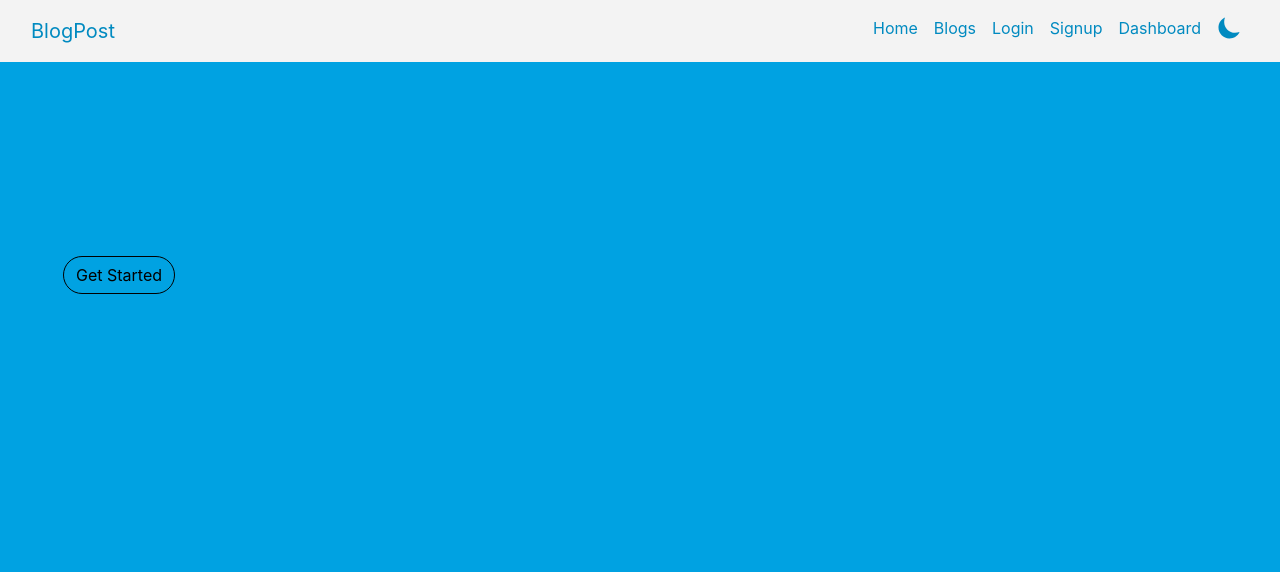
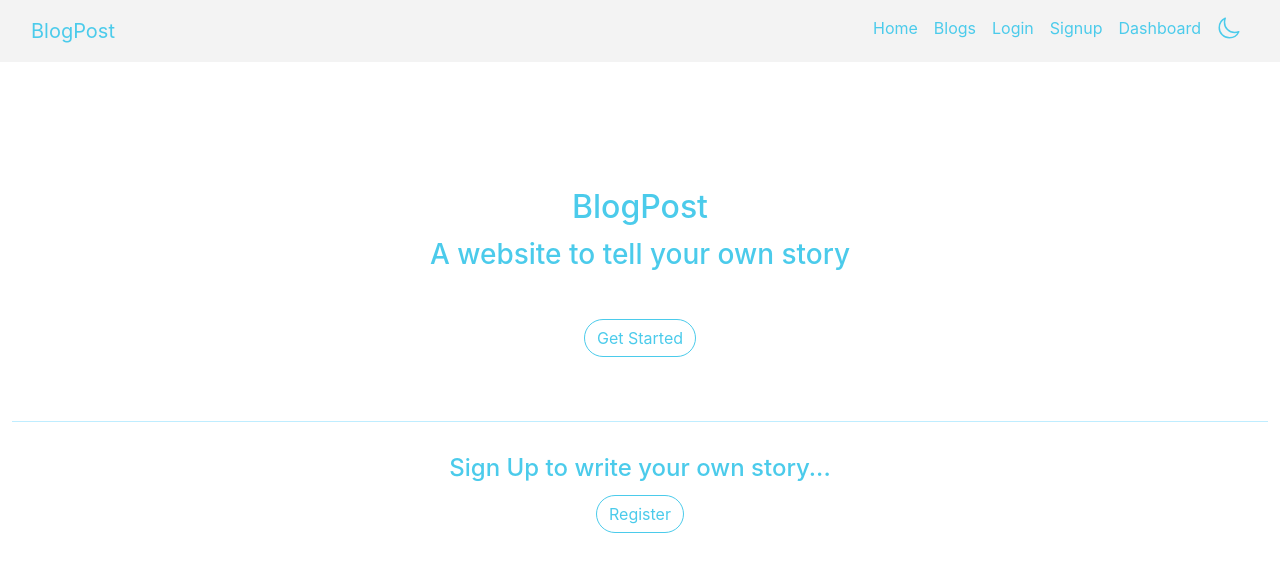
Before and after one commit to MakarandPundlik/BlogPost, a React (Create React App) app in the folder frontend_mod/: page / in a window 1280 px wide. Shown: the top 572 px of the page. Built offline with nearby package versions, Linux system fonts and the light colour scheme.

Commit message:
added homepage

```diff
--- a/frontend_mod/src/App.css
+++ b/frontend_mod/src/App.css
@@ -1,6 +1,5 @@
 .App {
   text-align: center;
-
 }
 
 /*For jsx files*/
@@ -10,8 +9,8 @@ caption {
 
 .custom-control-input:checked ~ .custom-control-label::before {
   color: #fff;
-  border-color: #00a2e2;
-  background-color: #00a2e2;
+  border-color: #4bcbeb;
+  background-color: #4bcbeb;
 }
 
 .custom-navbar-light {
@@ -19,7 +18,7 @@ caption {
 }
 .custom-navbar-light .nav-link,
 .custom-navbar-light .navbar-brand {
-  color: #008ac0;
+  color: #4bcbeb;
 }
 
 .custom-navbar-dark {
@@ -27,26 +26,26 @@ caption {
 }
 .custom-navbar-dark .nav-link,
 .custom-navbar-dark .navbar-brand {
-  color: #008ac0;
+  color: #4bcbeb;
 }
 
 .dark-text {
-  color: #008ac0;
+  color: #4bcbeb;
 }
 
 .bg-custom {
-  background-color: #008ac0;
+  background-color: #4bcbeb;
 }
 
 .custom-btn,
 .custom-btn:hover {
-  background-color: #008ac0;
+  background-color: #4bcbeb;
   color: #ffffff;
 }
 
 .modal-btn,
 .modal-btn:hover {
-  color: #008ac0;
+  color: #4bcbeb;
   background-color: #ffffff;
 }
 
@@ -54,42 +53,41 @@ caption {
 .dropdown-item:active {
   color: #fff;
   text-decoration: none;
-  background-color: #008ac0;
+  background-color: #4bcbeb;
 }
 
 hr {
   border: none;
   height: 10px;
   /* Set the hr color */
-  color: #008ac0; /* old IE */
+  color: #4bcbeb; /* old IE */
   background-color: #00b7ff; /* Modern Browsers */
 }
 
 /* homepage */
-.btn-homepage-light{
-  color: #ffffff;
 
+.btn-homepage {
+  color: #4bcbeb;
   border-radius: 2rem;
   border-width: 0.1rem;
-  border-color: #ffffff;
+  border-color: #4bcbeb;
+  transition: 0.7s;
 }
-.btn-homepage-light:hover{
-  color: #00a2e2;
-  background-color: #ffffff;
+.btn-homepage:hover {
+  color: #ffffff;
+  background-color: #4bcbeb;
   border-radius: 2rem;
   border-width: 0.1rem;
+  border-color: #4bcbeb;
+  transition: 0.7s;
 }
 
-.btn-homepage-dark{
-  color: #000000;
-
-  border-radius: 2rem;
-  border-width: 0.1rem;
-  border-color: #000000;
+/* pagination nav */
+.custom-link{
+  background-color: #4bcbeb;
+  transition: 0.7s;
 }
-.btn-homepage-dark:hover{
-  color: #00a2e2;
-  background-color: #000000;
-  border-radius: 2rem;
-  border-width: 0.1rem;
+.custom-link:hover{
+  background-color: #4bcbeb;
+  transition: 0.7s;
 }
--- a/frontend_mod/src/App.jsx
+++ b/frontend_mod/src/App.jsx
@@ -16,7 +16,7 @@ import { useEffect, useState } from 'react';
 function App() {
 
   return (
-    <div className="App" style={{color:"#008ac0"}}>
+    <div className="App" style={{color:"#4bcbeb"}}>
 
       <BrowserRouter>
         <Navbar />
--- a/frontend_mod/src/components/Cardschema.jsx
+++ b/frontend_mod/src/components/Cardschema.jsx
@@ -50,7 +50,7 @@ function Cardschema(props) {
 
   return (
     <div className="col-md-4 col-lg-4 col-xl-3 col-sm-6 ">
-      <div className="card shadow-lg " style={{  color:"#008ac0" }}>
+      <div className="card shadow-lg " style={{  color:"#4bcbeb" }}>
 
         <img
           src={ImageArray[Math.floor(Math.random() * ImageArray.length)]}
@@ -65,7 +65,7 @@ function Cardschema(props) {
           {/* <div className="text-left">
             <div className="text-secondary">100 100</div>
           </div> */}
-          <button className="btn custom-btn m-1" onClick={(e) => handleClick(e)}>
+          <button className="btn btn-homepage m-1" onClick={(e) => handleClick(e)}>
             Read Blog
           </button>
         </div>
--- a/frontend_mod/src/components/Dashboard.jsx
+++ b/frontend_mod/src/components/Dashboard.jsx
@@ -156,7 +156,7 @@ function Dashboard(props) {
       {/* Dropdown user menu */}
       <div className="dropdown m-3" style={{ textAlign: "right"}}>
         <button
-          className="btn custom-btn dropdown-toggle rounded-pill"
+          className="btn btn-homepage dropdown-toggle rounded-pill"
           type="button"
           id="dropdownMenuButton1"
           data-bs-toggle="dropdown"
--- a/frontend_mod/src/components/Homepage.jsx
+++ b/frontend_mod/src/components/Homepage.jsx
@@ -1,58 +1,40 @@
 import React, { useEffect, useState } from "react";
+import { Link } from "react-router-dom";
 import landing_2 from "../images/landing_2.jpg";
 function Homepage(props) {
+  const [btnclass, setBtnclass] = useState();
 
-  const [btnclass,setBtnclass] = useState()
-  useEffect(async()=>{
-    await setBtnclass(localStorage.getItem("dark").toString()?"btn btn-homepage-dark":"btn btn-homepage-light");
-  },[btnclass,localStorage.getItem("dark")])
   return (
-    <div
-      className="container-fluid"
-      style={{ background: "#00a2e2", height: "100vh" }}
-    >
+    <div className="container-fluid">
+      <div className="row" style={{ marginTop: "15%" }}>
+        <h2 class="card-title">BlogPost</h2>
+        <h3 class="card-text">
+         A website to tell your own story
+        </h3>
+      </div>
       <div className="row">
-        <div className="col-lg-6 col-md-6 col-xl-6 text-left mx-5" style={{marginTop:"20%"}}>
 
-        <button type="button" className={btnclass}>Get Started</button>
+        <div className="text-center">
+          <Link to="/blogs">
+            {" "}
+            <button type="button" className="btn btn-homepage m-5">
+              Get Started
+            </button>
+          </Link>
+          <hr />
         </div>
       </div>
-      {/* <div className="waveWrapper waveAnimation">
-        <div className="waveWrapperInner bgTop">
-          <div
-            className="wave waveTop"
-            style={{
-              backgroundImage:
-                "url(" +
-                "http://front-end-noobs.com/jecko/img/wave-top.png" +
-                ")",
-            }}
-          ></div>
+      <div className="row">
+        <div className="text-center my-3">
+          <h4>Sign Up to write your own story...</h4>
+          <Link to="/signup">
+            {" "}
+            <button type="button" className="btn btn-homepage m-1">
+              Register
+            </button>
+          </Link>
         </div>
-
-        <div className="waveWrapperInner bgMiddle">
-          <div
-            className="wave waveMiddle"
-            style={{
-              backgroundImage:
-                "url(" +
-                "http://front-end-noobs.com/jecko/img/wave-mid.png" +
-                ")",
-            }}
-          ></div>
-        </div>
-        <div className="waveWrapperInner bgBottom">
-          <div
-            className="wave waveBottom"
-            style={{
-              backgroundImage:
-                "url(" +
-                "http://front-end-noobs.com/jecko/img/wave-bot.png" +
-                ")",
-            }}
-          ></div>
-        </div>
-      </div> */}
+      </div>
     </div>
   );
 }
--- a/frontend_mod/src/components/Navbar.jsx
+++ b/frontend_mod/src/components/Navbar.jsx
@@ -80,8 +80,8 @@ function Navbar(props) {
             <li onClick={()=>setDarkTheme(prevTheme=>!prevTheme)} className=" m-2">
 
             {darkTheme?
-           <ion-icon name="aperture-sharp"  style={{color:"#00a2e2",fontSize:"24px"}}></ion-icon>
-           :<ion-icon name="moon-sharp" style={{color:"##008ac0",fontSize:"24px"}}></ion-icon>}
+           <ion-icon name="aperture-outline"  style={{color:"#00a2e2",fontSize:"24px"}}></ion-icon>
+           :<ion-icon name="moon-outline" style={{color:"##008ac0",fontSize:"24px"}}></ion-icon>}
 
             </li>
           </ul>
--- a/frontend_mod/src/components/PaginationNav.jsx
+++ b/frontend_mod/src/components/PaginationNav.jsx
@@ -13,7 +13,7 @@ function PaginationNav(props) {
         {pageNumbers.map((number) => (
           <li key={number} className="page-item m-1">
             <a
-              className="page-link bg-custom"
+              className="page-link custom-link"
               style={{ color: "#fff", textDecoration: "none" }}
               onClick={() => paginate(number)}
             >
```
Also changed, not shown: frontend_mod/src/images/bg.jpg (added), 1 other file (tests, documents, lock files or other folders).
